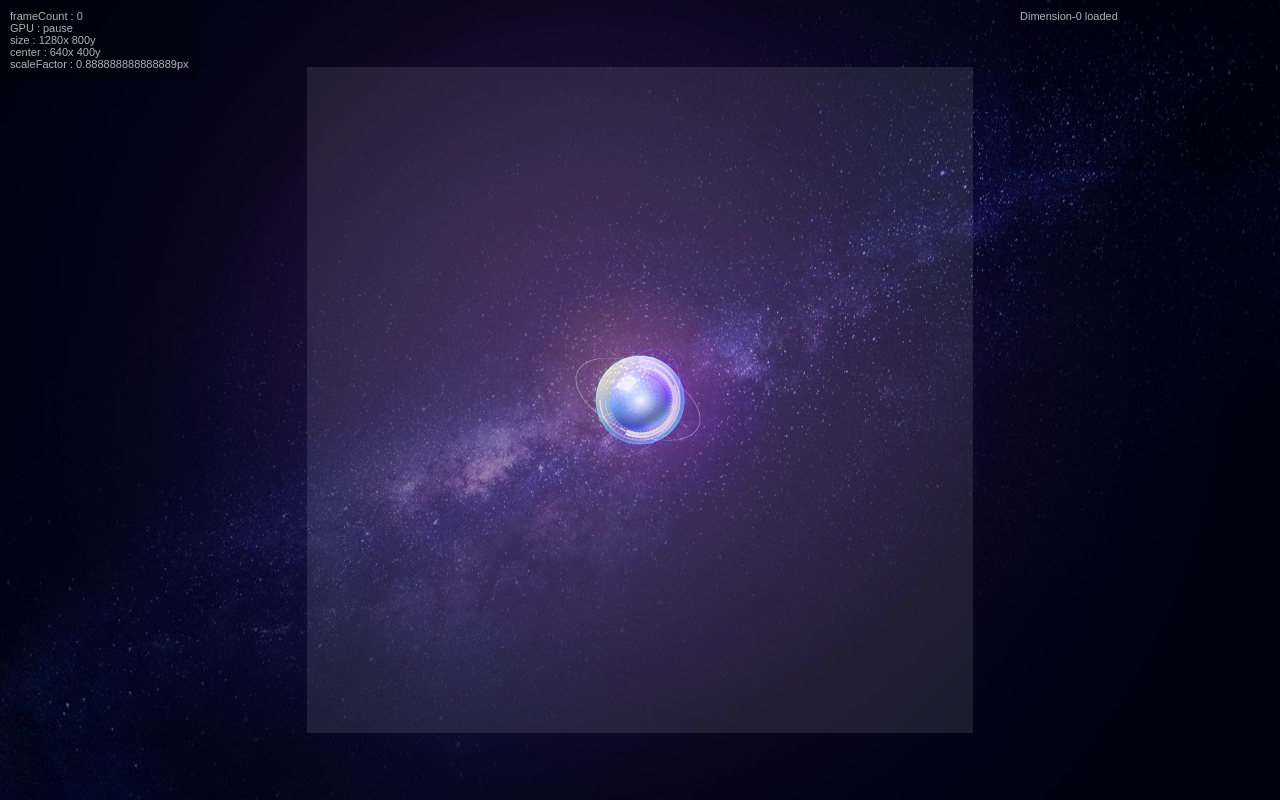
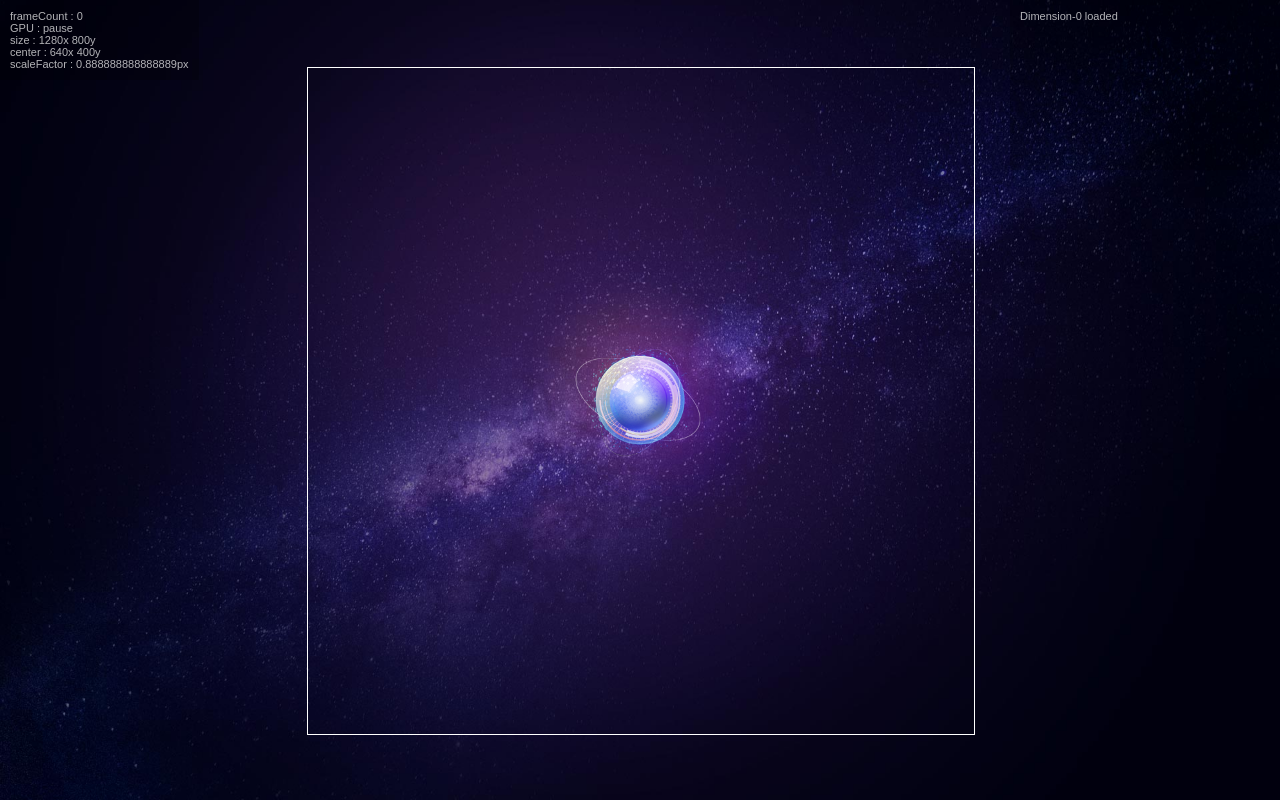
Before and after one commit to Eliepse/BAIDU-Galaxy, a plain HTML site: page index.html in a window 1280 px wide. Drawn offline with Linux system fonts and the light colour scheme.

Commit message:
Revert "New dimension display method - HTML"
This reverts commit 807f856962f2a23f38b49e2c6273afc52c270f45.

```diff
--- a/index.html
+++ b/index.html
@@ -23,7 +23,6 @@
 
 						<div id="solar"></div>
 
-						<div id="dimensions"></div>
 						<!--<div class="dimension">
 
 
--- a/src/css/style.css
+++ b/src/css/style.css
@@ -68,11 +68,12 @@ body {
 
 }
 
-#dimensions {
+.dimension {
 
 	position: absolute;
 	width: 750px;
 	height: 750px;
+	border: 1px solid #fff;
 
 }
 
@@ -83,13 +84,3 @@ body {
 	height: 150px;
 
 }
-
-.dimension {
-
-	position: absolute;
-	left: 0; top: 0;
-	width: 100%;
-	height: 100%;
-	background: rgba(255,255,255,0.1);
-
-}
```
